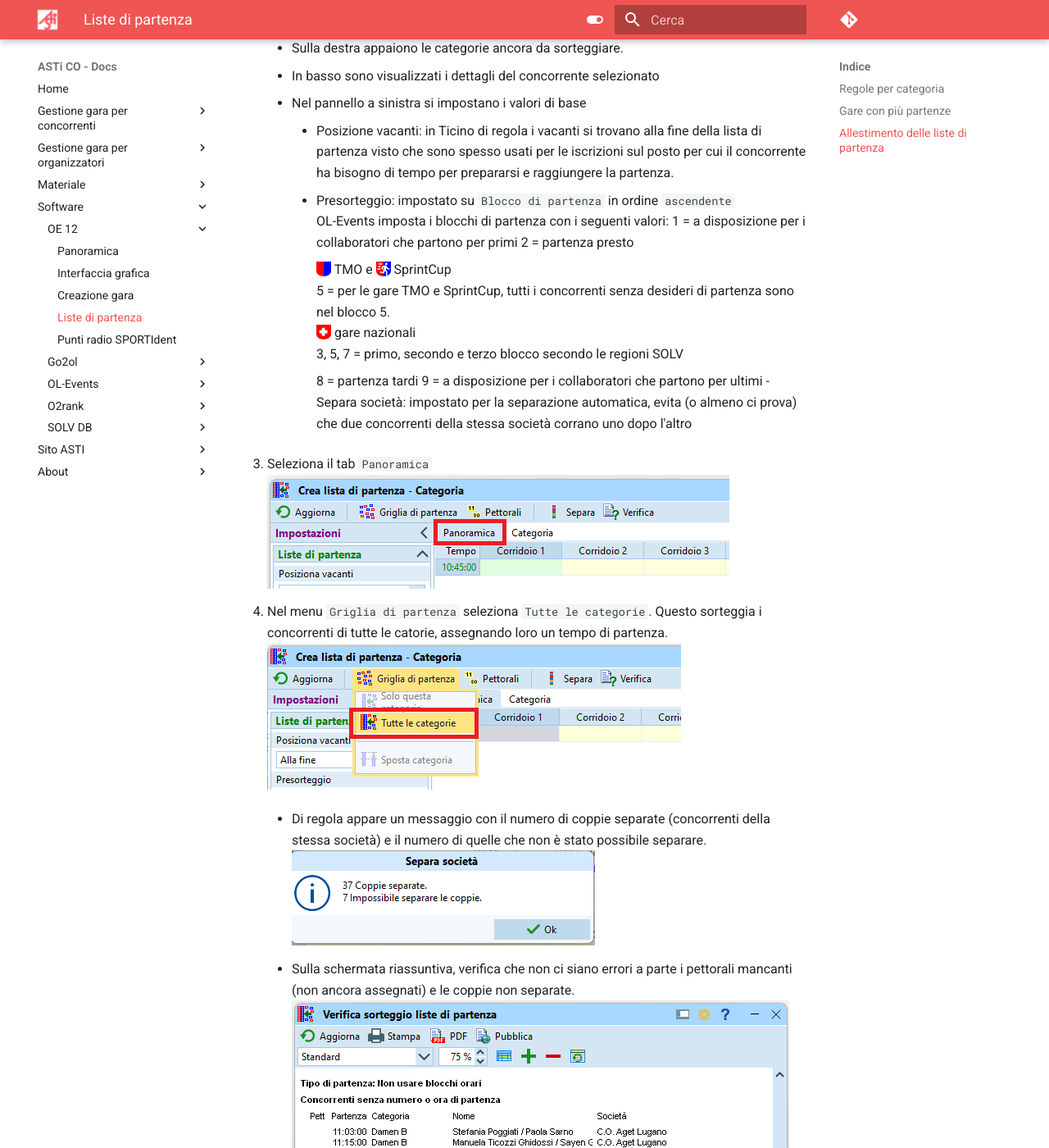
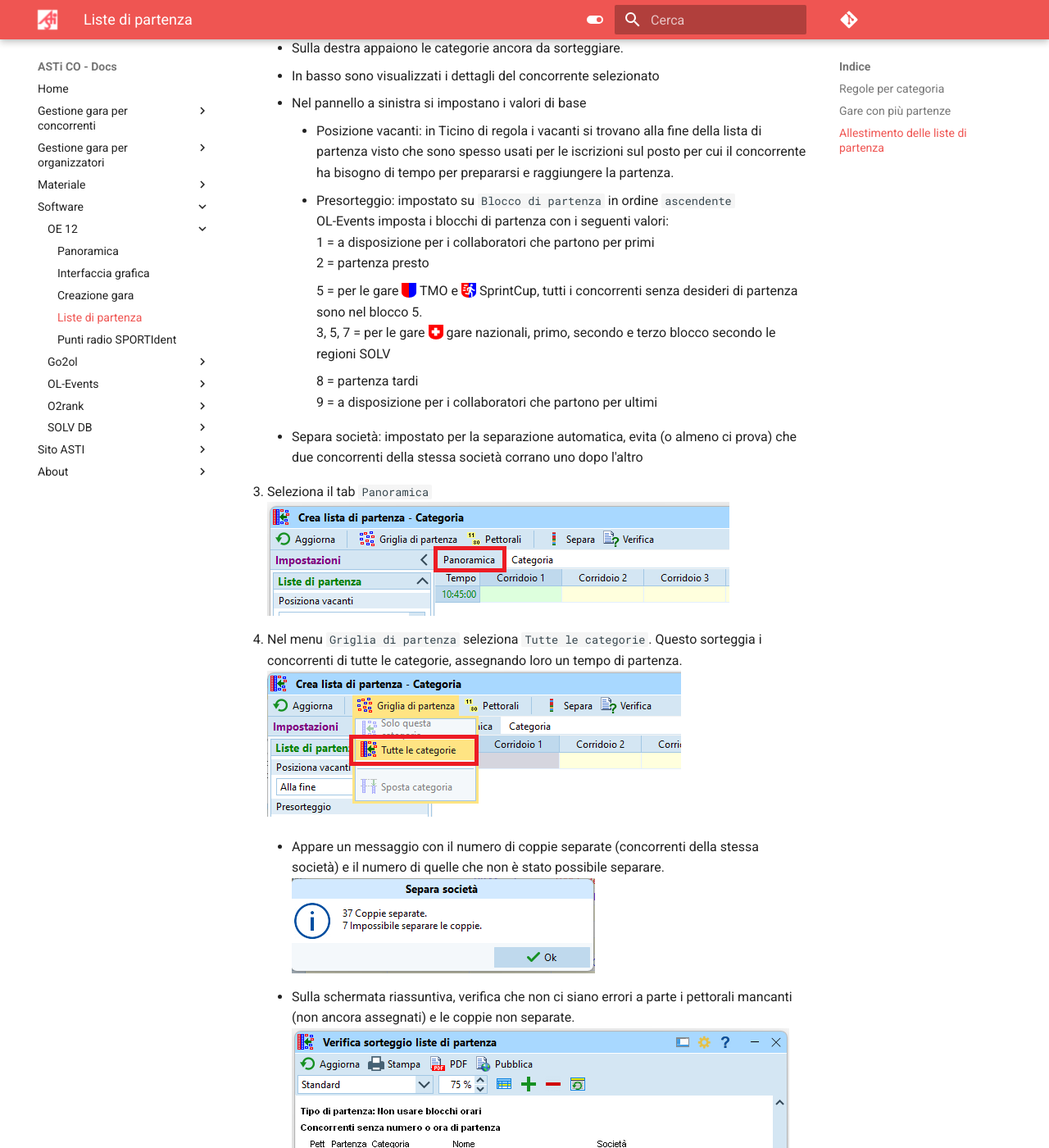
Before and after one commit to asti-co/doc, an MkDocs documentation site: the page built from docs/software/oe12/liste_partenza.md, in a window 1280 px wide and 1400 px high, scrolled down 6681 px. Shown: the whole window at 82% size. Built offline with MkDocs 1.6.1 and Material for MkDocs 9.7.7, drawn with Linux system fonts in a browser that asks for light colours; comment, search, counter and statistics services are not loaded; some of the changed text lies outside the part shown.

Commit message:
formattazione e typos

```diff
--- a/docs/software/oe12/liste_partenza.md
+++ b/docs/software/oe12/liste_partenza.md
@@ -98,22 +98,21 @@
             1 = a disposizione per i collaboratori che partono per primi
             2 = partenza presto
 
-            :asti-tmo: TMO e :asti-sprintCup: SprintCup
-                5 = per le gare TMO e SprintCup, tutti i concorrenti senza desideri di partenza sono nel blocco 5.
-            :asti-naz: gare nazionali
-                3, 5, 7 = primo, secondo e terzo blocco secondo le regioni SOLV
+            5 = per le gare :asti-tmo: TMO e :asti-sprintCup: SprintCup, tutti i concorrenti senza desideri di partenza sono nel blocco 5.
+            3, 5, 7 = per le gare :asti-naz: gare nazionali, primo, secondo e terzo blocco secondo le regioni SOLV
 
             8 = partenza tardi
             9 = a disposizione per i collaboratori che partono per ultimi
+
        - Separa società: impostato per la separazione automatica, evita (o almeno ci prova) che due concorrenti della stessa società corrano uno dopo l'altro
 
 1. Seleziona il tab `Panoramica`
 ![Tab panoramica in crea liste di partenza](inc/partenza_crea_menu_panoramica.png)
 
-1. Nel menu `Griglia di partenza` seleziona `Tutte le categorie`. Questo sorteggia i concorrenti di tutte le catorie, assegnando loro un tempo di partenza.
+1. Nel menu `Griglia di partenza` seleziona `Tutte le categorie`. Questo sorteggia i concorrenti di tutte le categorie, assegnando loro un tempo di partenza.
 ![Sorteggia liste di partenza](inc/partenza_crea_menu_griglia_tutte.png)
 
-    - Di regola appare un messaggio con il numero di coppie separate (concorrenti della stessa società) e il numero di quelle che non è stato possibile separare.
+    - Appare un messaggio con il numero di coppie separate (concorrenti della stessa società) e il numero di quelle che non è stato possibile separare.
     ![Separa società](inc/partenza_crea_separa_societa.png)
 
     - Sulla schermata riassuntiva, verifica che non ci siano errori a parte i pettorali mancanti (non ancora assegnati) e le coppie non separate.
```
Also changed, not shown: other parts of docs/software/oe12/liste_partenza.md (+1 -1 lines), docs/software/oe12/inc/partenza_crea_inizio_scritte.png, docs/software/oe12/inc/partenza_crea_menu_categorie.png.
